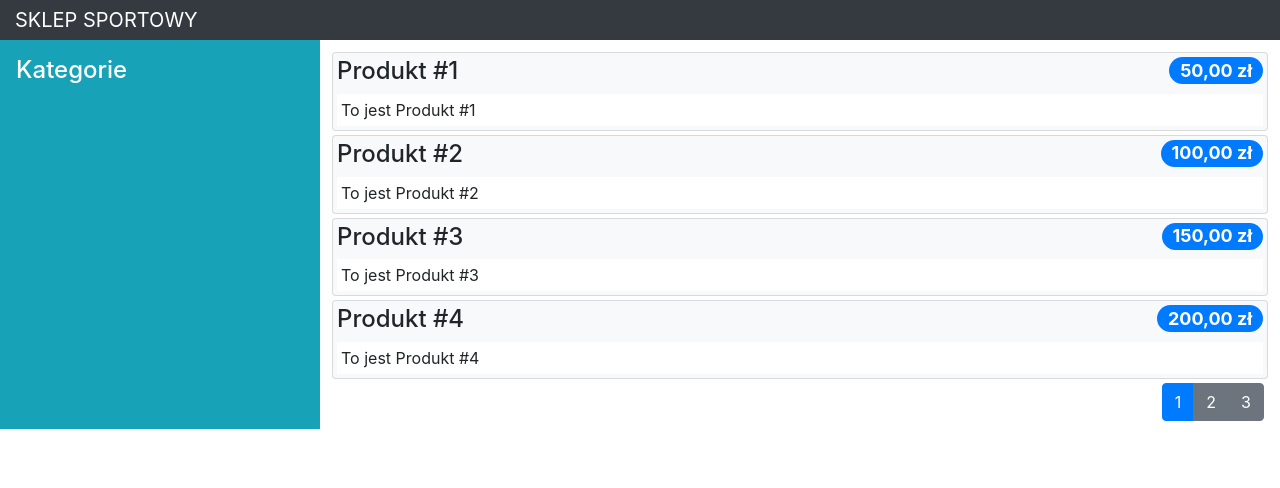
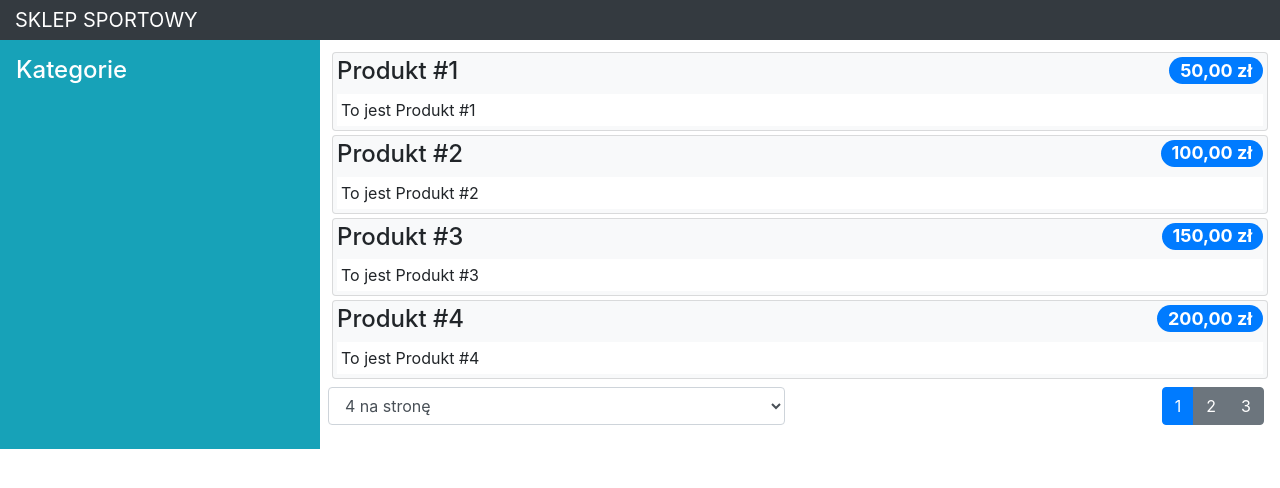
Before and after one commit to zagalapawel/sportsstore, a Vue app: page / in a window 1280 px wide. Shown: the top 488 px of the page. Built offline with nearby package versions, Linux system fonts and the light colour scheme.

Commit message:
add change page size

```diff
--- a/src/components/PageControls.vue
+++ b/src/components/PageControls.vue
@@ -1,5 +1,14 @@
 <template>
-  <div v-if="pageCount > 1" class="text-right">
+  <div class="row mt-2">
+    <div class="col form-group">
+      <select class="form-control" v-on:change="changePageSize">
+        <option value="4">4 na stronę</option>
+        <option value="8">8 na stronę</option>
+        <option value="12">12 na stronę</option>
+      </select>
+    </div>
+
+    <div class="text-right col">
       <div class="btn-group mx-2">
         <button
           v-for="i in pageNumbers"
@@ -8,6 +17,7 @@
           v-bind:class="{'btn-primary': i == currentPage, 'btn-secondary': i != currentPage}"
           v-on:click="setCurrentPage(i)"
         >{{i}}</button>
+      </div>
     </div>
   </div>
 </template>
@@ -23,7 +33,10 @@
     }
   },
   methods: {
-    ...mapMutations(["setCurrentPage"])
+    ...mapMutations(["setCurrentPage", "setPageSize"]),
+    changePageSize($event) {
+      this.setPageSize(Number($event.target.value));
+    }
   }
 };
 </script>
```
Lines whose indentation alone changed are shown as unchanged.
